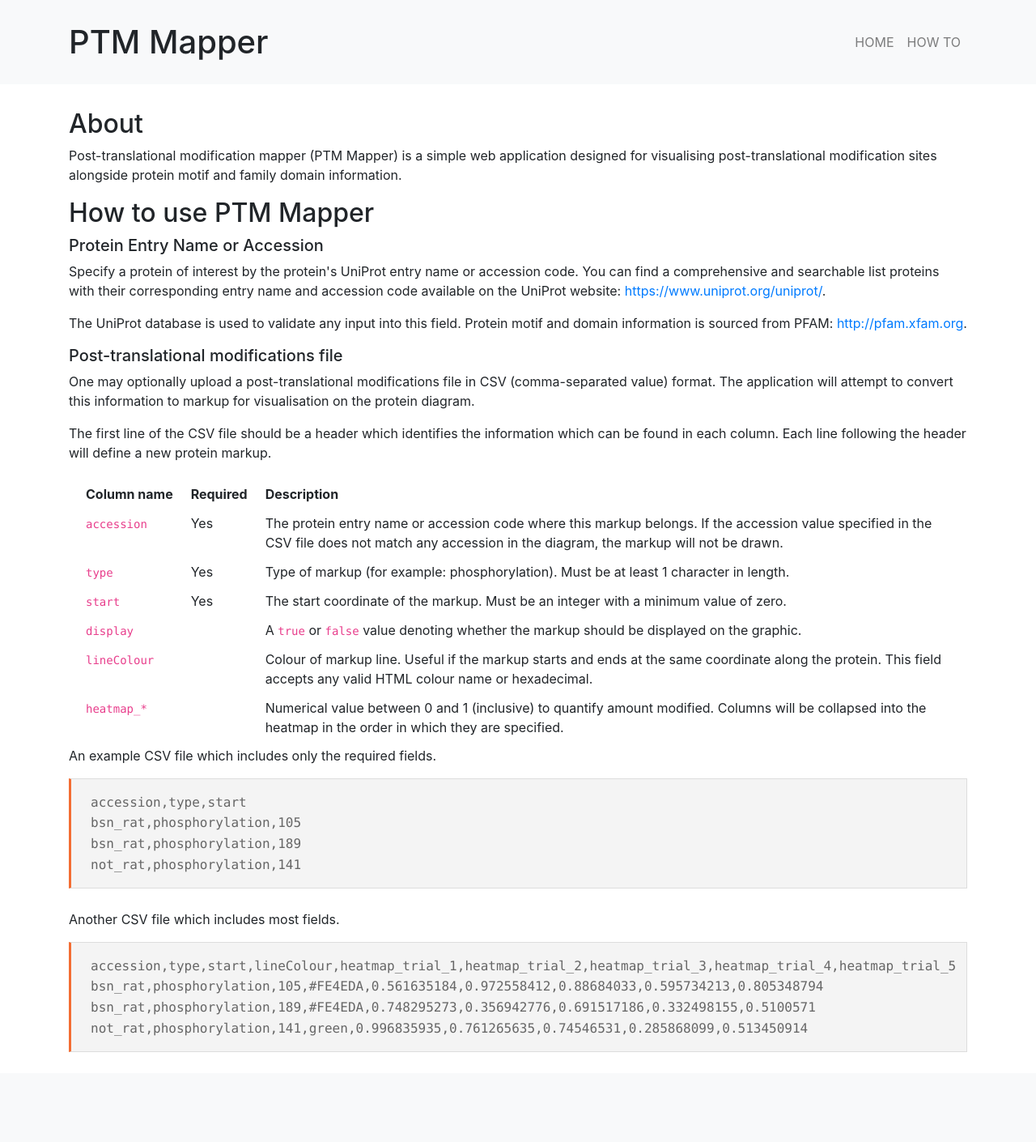
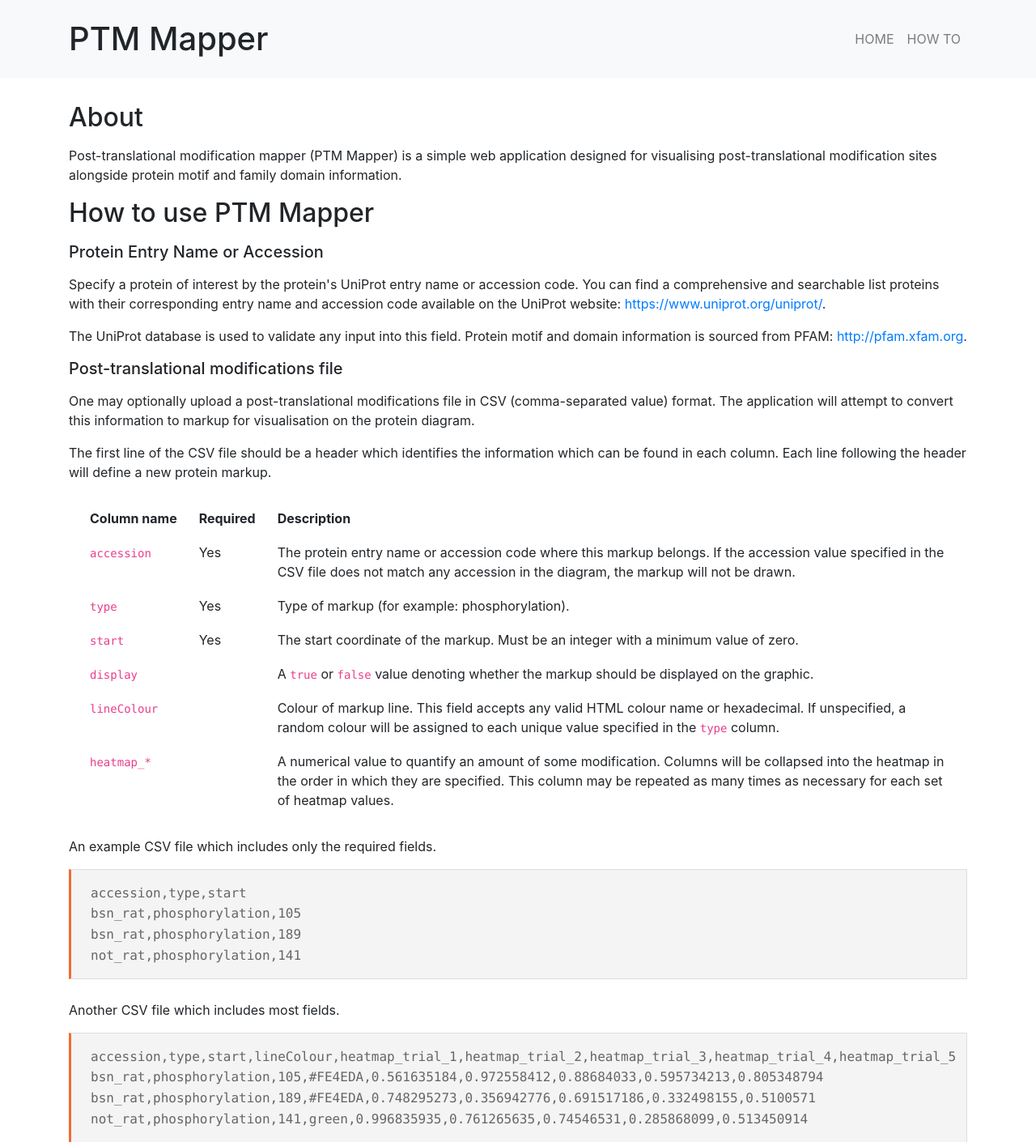
Before and after one commit to ChildrensMedicalResearchInstitute/ptm-visquant, a Flask app: page /how-to in a window 1280 px wide. Shown: the top 1410 px of the page at 81% size. Before the commit the page ends 1299 px from the top, so only its background shows below. Run offline with Flask 2, Linux system fonts and the light colour scheme; some libraries are stand-ins or nearby versions.

Commit message:
Add documentation content and styling

```diff
--- a/how_to.md
+++ b/how_to.md
@@ -19,11 +19,11 @@ The first line of the CSV file should be a header which identifies the informati
 |Column name|Required|Description|
 |:-|:-|:-|
 |`accession`|Yes|The protein entry name or accession code where this markup belongs. If the accession value specified in the CSV file does not match any accession in the diagram, the markup will not be drawn.|
-|`type`|Yes|Type of markup (for example: phosphorylation). Must be at least 1 character in length.|
+|`type`|Yes|Type of markup (for example: phosphorylation).|
 |`start`|Yes|The start coordinate of the markup. Must be an integer with a minimum value of zero.|
 |`display`||A `true` or `false` value denoting whether the markup should be displayed on the graphic.|
-|`lineColour`||Colour of markup line. Useful if the markup starts and ends at the same coordinate along the protein. This field accepts any valid HTML colour name or hexadecimal.|
-|`heatmap_*`||Numerical value between 0 and 1 (inclusive) to quantify amount modified. Columns will be collapsed into the heatmap in the order in which they are specified.|
+|`lineColour`||Colour of markup line. This field accepts any valid HTML colour name or hexadecimal. If unspecified, a random colour will be assigned to each unique value specified in the `type` column.|
+|`heatmap_*`||A numerical value to quantify an amount of some modification. Columns will be collapsed into the heatmap in the order in which they are specified. This column may be repeated as many times as necessary for each set of heatmap values.|
 
 An example CSV file which includes only the required fields.
 
--- a/static/css/article.css
+++ b/static/css/article.css
@@ -1,6 +1,7 @@
 table {
     border-collapse: separate;
-    border-spacing: 20px 10px;
+    border-spacing: 1.6em 1em;
+    margin-bottom: 1em;
 }
 
 th {
--- a/static/css/base.css
+++ b/static/css/base.css
@@ -1,5 +1,13 @@
 h1 {
-    margin: 20px 0px;
+    margin: 1rem 0;
+}
+
+h2 {
+    margin: 1rem 0;
+}
+
+h5 {
+    margin: 1rem 0;
 }
 
 .navbar {
--- a/static/css/ptm-mapper.css
+++ b/static/css/ptm-mapper.css
@@ -1,4 +1,3 @@
-
 .card {
     margin: 20px 0px;
 }
```
